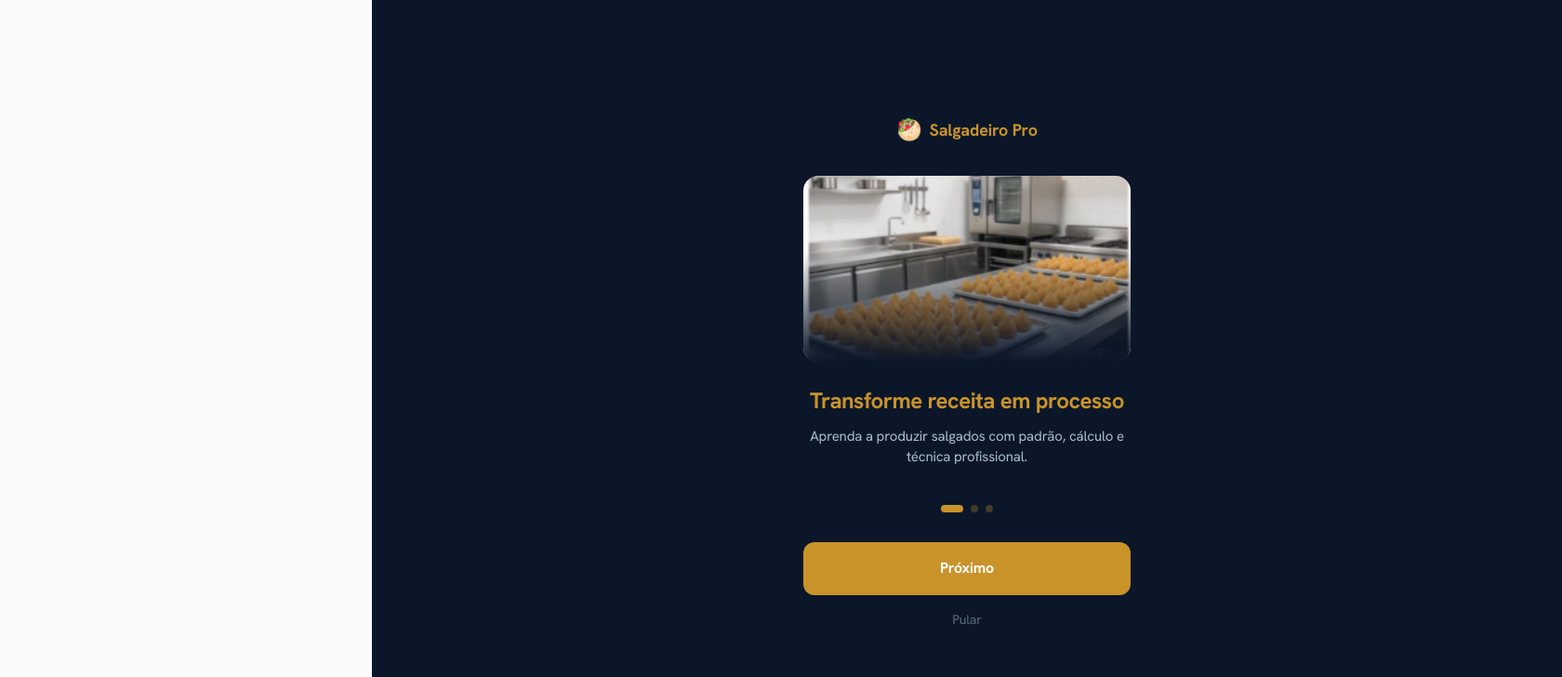
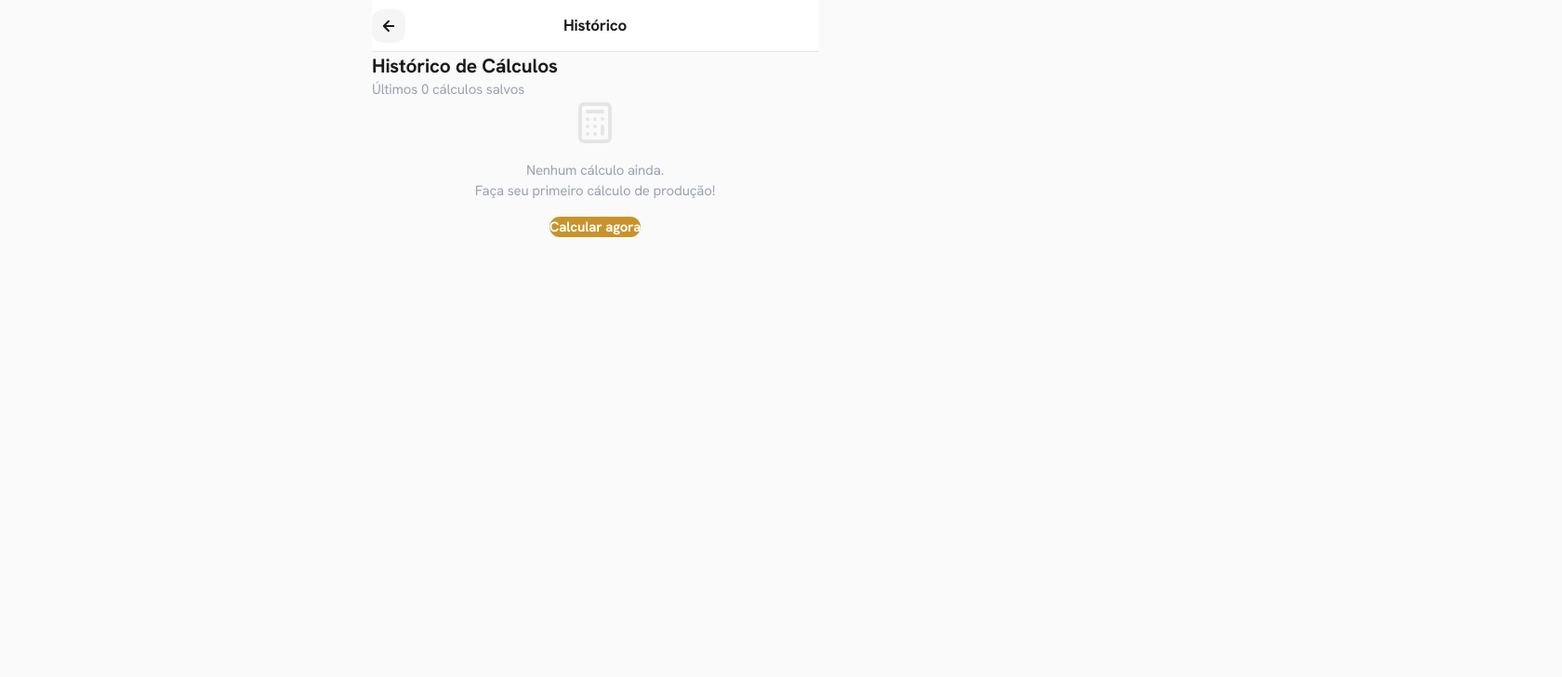
Before and after one commit to rO7ns5sA5/salgadeiropro, a React (Vite) app: page /historico in a window 1280 px wide. Before the commit this address led to /onboarding. Shown: the top 728 px of the page at 93% size, 1680 px wide, since content can reach past the window. Built offline with nearby package versions, Linux system fonts and the light colour scheme.

Commit message:
adiciona historico de calculos com salvamento automatico

```diff
--- a/src/App.jsx
+++ b/src/App.jsx
@@ -6,6 +6,7 @@ import Receitas from './pages/Receitas'
 import ReceitaDetalhe from './pages/ReceitaDetalhe'
 import Calculadora from './pages/Calculadora'
 import ResultadoCalculo from './pages/ResultadoCalculo'
+import Historico from './pages/Historico'
 import Maquinas from './pages/Maquinas'
 import MaquinaDetalhe from './pages/MaquinaDetalhe'
 import Roberto from './pages/Roberto'
@@ -24,6 +25,7 @@ export default function App() {
         <Route path="/receitas/:id" element={<ReceitaDetalhe />} />
         <Route path="/calculadora" element={<Calculadora />} />
         <Route path="/calculadora/resultado" element={<ResultadoCalculo />} />
+        <Route path="/historico" element={<Historico />} />
         <Route path="/maquinas" element={<Maquinas />} />
         <Route path="/maquinas/:id" element={<MaquinaDetalhe />} />
         <Route path="/roberto" element={<Roberto />} />
--- /dev/null
+++ b/src/lib/historico.js
@@ -0,0 +1,30 @@
+const CHAVE = 'historico_calculos'
+const MAX = 10
+
+export function salvarCalculo(form, resultado) {
+  const historico = carregarHistorico()
+  const novo = {
+    id: Date.now(),
+    data: new Date().toLocaleDateString('pt-BR'),
+    hora: new Date().toLocaleTimeString('pt-BR', { hour: '2-digit', minute: '2-digit' }),
+    form,
+    resultado,
+  }
+  const atualizado = [novo, ...historico].slice(0, MAX)
+  localStorage.setItem(CHAVE, JSON.stringify(atualizado))
+  return atualizado
+}
+
+export function carregarHistorico() {
+  try {
+    return JSON.parse(localStorage.getItem(CHAVE) || '[]')
+  } catch {
+    return []
+  }
+}
+
+export function removerCalculo(id) {
+  const historico = carregarHistorico().filter((c) => c.id !== id)
+  localStorage.setItem(CHAVE, JSON.stringify(historico))
+  return historico
+}
--- /dev/null
+++ b/src/pages/Historico.jsx
@@ -0,0 +1,93 @@
+import { useState } from 'react'
+import { useNavigate } from 'react-router-dom'
+import { Trash2, Calculator, TrendingUp } from 'lucide-react'
+import PageLayout from '../components/PageLayout'
+import { carregarHistorico, removerCalculo } from '../lib/historico'
+import { formatarMoeda } from '../lib/calculadora'
+
+const GOLD = '#C9932A'
+const NAVY = '#0B1729'
+
+export default function Historico() {
+  const navigate = useNavigate()
+  const [historico, setHistorico] = useState(carregarHistorico)
+
+  function remover(id) {
+    setHistorico(removerCalculo(id))
+  }
+
+  return (
+    <PageLayout titulo="Histórico" voltar>
+      <div className="px-4 pt-5 pb-6">
+        <p className="font-bold text-xl" style={{ color: '#1A1A1A' }}>Histórico de Cálculos</p>
+        <p className="text-sm mt-0.5 mb-4" style={{ color: '#9CA3AF' }}>
+          Últimos {historico.length} cálculos salvos
+        </p>
+
+        {historico.length === 0 ? (
+          <div className="flex flex-col items-center justify-center py-16 gap-4">
+            <Calculator size={48} color="#E5E5E5" />
+            <p className="text-sm text-center" style={{ color: '#9CA3AF' }}>
+              Nenhum cálculo ainda.<br />Faça seu primeiro cálculo de produção!
+            </p>
+            <button
+              onClick={() => navigate('/calculadora')}
+              className="px-6 py-3 rounded-xl font-bold text-sm"
+              style={{ backgroundColor: GOLD, color: '#fff' }}
+            >
+              Calcular agora
+            </button>
+          </div>
+        ) : (
+          <div className="space-y-3">
+            {historico.map((item) => (
+              <div
+                key={item.id}
+                className="rounded-2xl p-4"
+                style={{ backgroundColor: '#FFFFFF', boxShadow: '0 2px 8px rgba(0,0,0,0.06)', border: '1px solid #F0F0F0' }}
+              >
+                <div className="flex items-start justify-between mb-3">
+                  <div>
+                    <p className="font-bold text-base" style={{ color: '#1A1A1A' }}>
+                      {item.form.quantidade.toLocaleString()} {item.form.tipoSalgado}s
+                    </p>
+                    <p className="text-xs mt-0.5" style={{ color: '#9CA3AF' }}>
+                      {item.data} às {item.hora} · {item.form.pesoUnitario}g/un
+                    </p>
+                  </div>
+                  <button onClick={() => remover(item.id)} style={{ background: 'none', border: 'none', cursor: 'pointer', padding: 4 }}>
+                    <Trash2 size={16} color="#D1D5DB" />
+                  </button>
+                </div>
+
+                <div className="grid grid-cols-3 gap-2 mb-3">
+                  <div className="rounded-xl p-2.5 text-center" style={{ backgroundColor: '#F9FAFB' }}>
+                    <p className="text-xs" style={{ color: '#9CA3AF' }}>Custo</p>
+                    <p className="font-bold text-sm" style={{ color: '#1A1A1A' }}>{formatarMoeda(item.resultado.custoTotal)}</p>
+                  </div>
+                  <div className="rounded-xl p-2.5 text-center" style={{ backgroundColor: '#F9FAFB' }}>
+                    <p className="text-xs" style={{ color: '#9CA3AF' }}>Preço/un</p>
+                    <p className="font-bold text-sm" style={{ color: GOLD }}>{formatarMoeda(item.resultado.precoSugerido)}</p>
+                  </div>
+                  <div className="rounded-xl p-2.5 text-center" style={{ backgroundColor: '#F0FDF4' }}>
+                    <p className="text-xs" style={{ color: '#15803D' }}>Lucro</p>
+                    <p className="font-bold text-sm" style={{ color: '#15803D' }}>{formatarMoeda(item.resultado.lucroEstimado)}</p>
+                  </div>
+                </div>
+
+                <button
+                  onClick={() => navigate('/calculadora/resultado', { state: { form: item.form } })}
+                  className="w-full py-2.5 rounded-xl font-bold text-sm flex items-center justify-center gap-2"
+                  style={{ backgroundColor: NAVY, color: '#fff' }}
+                >
+                  <TrendingUp size={14} />
+                  Ver resultado completo
+                </button>
+              </div>
+            ))}
+          </div>
+        )}
+      </div>
+    </PageLayout>
+  )
+}
--- a/src/pages/Perfil.jsx
+++ b/src/pages/Perfil.jsx
@@ -131,7 +131,7 @@ export default function Perfil() {
         style={{ backgroundColor: '#FFFFFF', boxShadow: '0 2px 8px rgba(0,0,0,0.06)', border: '1px solid #F0F0F0', borderColor: '#F0F0F0' }}
       >
         <ItemMenu icon={BookOpen}   label="Minhas receitas salvas"  valor={`${usuario.receitas_salvas}`} onClick={() => navigate('/receitas')} />
-        <ItemMenu icon={Calculator} label="Histórico de cálculos"                                         onClick={() => navigate('/calculadora')} />
+        <ItemMenu icon={Calculator} label="Histórico de cálculos"                                         onClick={() => navigate('/historico')} />
         <ItemMenu icon={Award}      label="Meus certificados"                                             onClick={() => navigate('/treinamentos')} />
         <ItemMenu icon={Settings}   label="Configurações da conta"                                        onClick={() => {}} />
       </div>
--- a/src/pages/ResultadoCalculo.jsx
+++ b/src/pages/ResultadoCalculo.jsx
@@ -1,7 +1,9 @@
+import { useEffect, useState } from 'react'
 import { useLocation, useNavigate } from 'react-router-dom'
-import { TrendingUp, Save, FileDown, Package, Layers, DollarSign, Tag } from 'lucide-react'
+import { TrendingUp, Save, FileDown, Package, Layers, DollarSign, Tag, Check } from 'lucide-react'
 import PageLayout from '../components/PageLayout'
 import { calcularProducao, formatarMoeda, formatarKg } from '../lib/calculadora'
+import { salvarCalculo } from '../lib/historico'
 
 const GOLD = '#C9932A'
 const NAVY = '#0B1729'
@@ -86,6 +88,16 @@ export default function ResultadoCalculo() {
 
   const { form } = state
   const res = calcularProducao(form)
+  const [salvo, setSalvo] = useState(false)
+
+  useEffect(() => {
+    salvarCalculo(form, res)
+  }, [])
+
+  function handleSalvar() {
+    setSalvo(true)
+    setTimeout(() => setSalvo(false), 2000)
+  }
 
   return (
     <PageLayout voltar titulo="Resultado">
@@ -168,11 +180,12 @@ export default function ResultadoCalculo() {
         {/* Botões */}
         <div className="flex gap-3">
           <button
+            onClick={handleSalvar}
             className="flex-1 py-4 rounded-2xl font-bold text-sm flex items-center justify-center gap-2"
-            style={{ backgroundColor: NAVY, color: '#FFFFFF' }}
+            style={{ backgroundColor: salvo ? '#15803D' : NAVY, color: '#FFFFFF', transition: 'background 0.3s' }}
           >
-            <Save size={15} />
-            Salvar cálculo
+            {salvo ? <Check size={15} /> : <Save size={15} />}
+            {salvo ? 'Salvo!' : 'Salvar cálculo'}
           </button>
           <button
             className="flex-1 py-4 rounded-2xl font-bold text-sm flex items-center justify-center gap-2"
```
